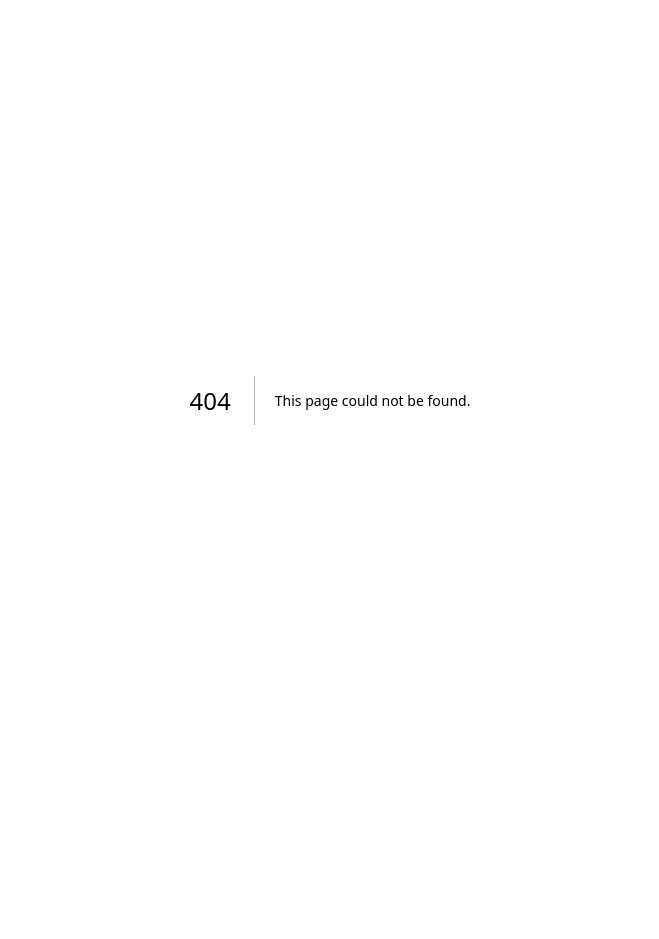
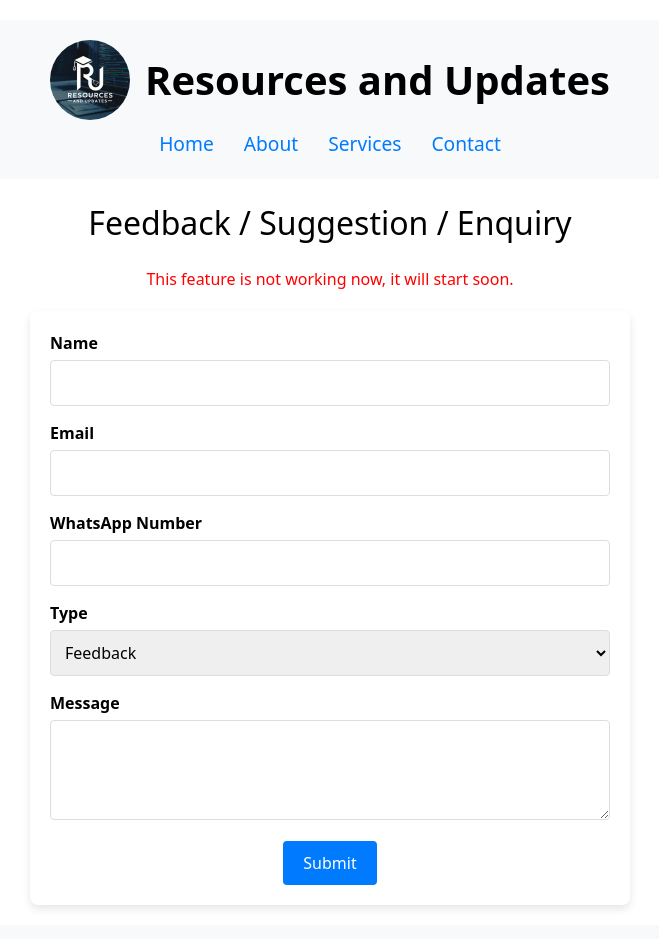
Before and after one commit to rohit-ayadav/ResourcesandUpdates, a Next.js app: page /feedback in a window 1280 px wide. Before the commit this address had no page. Shown: the top 939 px of the page, without its empty margins (310-969 px from the left). Before the commit the page ends 800 px from the top, so only its background shows below. Built offline with nearby package versions, Linux system fonts and the light colour scheme.

Commit message:
chore:Added feedback page

```diff
--- a/package.json
+++ b/package.json
@@ -13,6 +13,7 @@
     "@prisma/client": "^5.18.0",
     "@vercel/analytics": "^1.3.1",
     "@vercel/postgres": "^0.9.0",
+    "emailjs-com": "^3.2.0",
     "next": "14.2.5",
     "next-auth": "^4.24.7",
     "react": "^18",
--- /dev/null
+++ b/src/app/feedback/page.tsx
@@ -0,0 +1,275 @@
+"use client";
+import Link from 'next/link';
+import React, { useState } from 'react';
+
+export default function FeedbackPage() {
+    const [formData, setFormData] = useState({
+        name: '',
+        email: '',
+        whatsapp: '',
+        type: 'Feedback',
+        message: '',
+    });
+
+    const handleChange = (e: React.ChangeEvent<HTMLInputElement | HTMLTextAreaElement | HTMLSelectElement>) => {
+        setFormData({
+            ...formData,
+            [e.target.name]: e.target.value,
+        });
+    };
+
+    const handleSubmit = (e: React.FormEvent) => {
+        e.preventDefault();
+        // Handle form submission logic (store locally or send via email)
+        console.log('Form submitted:', formData);
+    };
+
+    return (
+        <div style={containerStyle}>
+            <header style={headerStyle}>
+                <div style={headerContentStyle}>
+                    <img src="/logo.jpg" alt="Resources and Updates Logo" style={logoStyle} />
+                    <h1 style={headerTitleStyle}>Resources and Updates</h1>
+                </div>
+                <nav style={navStyle}>
+                    <Link href="/" style={navLinkStyle}>Home</Link>
+                    <Link href="/#about" style={navLinkStyle}>About</Link>
+                    <Link href="/#services" style={navLinkStyle}>Services</Link>
+                    <Link href="/#contact" style={navLinkStyle}>Contact</Link>
+                </nav>
+            </header>
+
+            <main style={mainContentStyle}>
+                <h2 style={subHeaderStyle}>Feedback / Suggestion / Enquiry</h2>
+                <p style={warningTextStyle}>This feature is not working now, it will start soon.</p>
+                <form onSubmit={handleSubmit} style={formStyle}>
+                    <div style={inputGroupStyle}>
+                        <label htmlFor="name" style={labelStyle}>Name</label>
+                        <input
+                            type="text"
+                            id="name"
+                            name="name"
+                            value={formData.name}
+                            onChange={handleChange}
+                            style={inputStyle}
+                            required
+                        />
+                    </div>
+
+                    <div style={inputGroupStyle}>
+                        <label htmlFor="email" style={labelStyle}>Email</label>
+                        <input
+                            type="email"
+                            id="email"
+                            name="email"
+                            value={formData.email}
+                            onChange={handleChange}
+                            style={inputStyle}
+                            required
+                        />
+                    </div>
+
+                    <div style={inputGroupStyle}>
+                        <label htmlFor="whatsapp" style={labelStyle}>WhatsApp Number</label>
+                        <input
+                            type="tel"
+                            id="whatsapp"
+                            name="whatsapp"
+                            value={formData.whatsapp}
+                            onChange={handleChange}
+                            style={inputStyle}
+                            required
+                        />
+                    </div>
+
+                    <div style={inputGroupStyle}>
+                        <label htmlFor="type" style={labelStyle}>Type</label>
+                        <select
+                            id="type"
+                            name="type"
+                            value={formData.type}
+                            onChange={handleChange}
+                            style={selectStyle}
+                            required
+                        >
+                            <option value="Feedback">Feedback</option>
+                            <option value="Suggestion">Suggestion</option>
+                            <option value="Enquiry">Enquiry</option>
+                        </select>
+                    </div>
+
+                    <div style={inputGroupStyle}>
+                        <label htmlFor="message" style={labelStyle}>Message</label>
+                        <textarea
+                            id="message"
+                            name="message"
+                            value={formData.message}
+                            onChange={handleChange}
+                            style={textareaStyle}
+                            required
+                        />
+                    </div>
+
+                    <button type="submit" style={submitButtonStyle}>Submit</button>
+                </form>
+            </main>
+
+            <footer style={footerStyle}>
+                <p>Join our community for more updates!</p>
+                <div style={socialLinksStyle}>
+                    <Link href="https://linkedin.com/company/resources-and-updates/" target="_blank" rel="noopener noreferrer" style={socialLinkStyle}>LinkedIn</Link>
+                    <Link href="https://whatsapp.com/channel/0029VaVd6px8KMqnZk7qGJ2t" target="_blank" rel="noopener noreferrer" style={socialLinkStyle}>WhatsApp Channel</Link>
+                    <Link href="https://chat.whatsapp.com/DbHNlqyUrjX3TaRFhcAm2B" target="_blank" rel="noopener noreferrer" style={socialLinkStyle}>WhatsApp Group</Link>
+                </div>
+                <p style={footerTextStyle}>For inquiries, email us at <Link href="mailto:resourcesandupdates@gmail.com" style={linkStyle}>resourcesandupdates@gmail.com</Link></p>
+            </footer>
+        </div>
+    );
+}
+
+// Inline styles
+const containerStyle = {
+    maxWidth: '1000px',
+    margin: '0 auto',
+    padding: '20px',
+    textAlign: 'center' as const,
+};
+
+const headerStyle = {
+    marginBottom: '20px',
+    padding: '20px',
+    backgroundColor: '#f8f9fa',
+    borderRadius: '8px',
+    position: 'relative' as const,
+};
+
+const headerContentStyle = {
+    display: 'flex',
+    alignItems: 'center',
+    justifyContent: 'center',
+    marginBottom: '10px',
+};
+
+const logoStyle = {
+    height: '80px',
+    width: '80px',
+    borderRadius: '50%',
+    marginRight: '15px',
+};
+
+const headerTitleStyle = {
+    fontSize: '2.5em',
+    margin: '0',
+    fontWeight: 'bold',
+};
+
+const navStyle = {
+    display: 'flex',
+    justifyContent: 'center',
+};
+
+const navLinkStyle = {
+    color: '#007bff',
+    textDecoration: 'none' as const,
+    margin: '0 15px',
+    fontSize: '1.2em',
+};
+
+const mainContentStyle = {
+    textAlign: 'center' as const,
+};
+
+const subHeaderStyle = {
+    fontSize: '2em',
+    marginBottom: '20px',
+};
+
+const warningTextStyle = {
+    color: 'red',
+    fontSize: '1em',
+    marginBottom: '20px',
+};
+
+const formStyle = {
+    display: 'flex',
+    flexDirection: 'column' as const,
+    alignItems: 'center' as const,
+    gap: '15px',
+    maxWidth: '600px',
+    margin: '0 auto',
+    textAlign: 'left' as const,
+    boxShadow: '0 4px 8px rgba(0, 0, 0, 0.1)',
+    padding: '20px',
+    borderRadius: '8px',
+};
+
+const inputGroupStyle = {
+    width: '100%',
+};
+
+const labelStyle = {
+    display: 'block',
+    marginBottom: '5px',
+    fontWeight: 'bold' as const,
+};
+
+const inputStyle = {
+    width: '100%',
+    padding: '10px',
+    borderRadius: '4px',
+    border: '1px solid #ddd',
+    fontSize: '1em',
+};
+
+const selectStyle = {
+    width: '100%',
+    padding: '10px',
+    borderRadius: '4px',
+    border: '1px solid #ddd',
+    fontSize: '1em',
+};
+
+const textareaStyle = {
+    width: '100%',
+    padding: '10px',
+    borderRadius: '4px',
+    border: '1px solid #ddd',
+    fontSize: '1em',
+    height: '100px',
+};
+
+const submitButtonStyle = {
+    padding: '10px 20px',
+    backgroundColor: '#007bff',
+    color: 'white',
+    border: 'none',
+    borderRadius: '4px',
+    cursor: 'pointer' as const,
+};
+
+const footerStyle = {
+    marginTop: '20px',
+    padding: '10px',
+    backgroundColor: '#f8f9fa',
+    borderRadius: '8px',
+};
+
+const socialLinksStyle = {
+    margin: '10px 0',
+};
+
+const socialLinkStyle = {
+    color: '#007bff',
+    textDecoration: 'none' as const,
+    margin: '0 10px',
+    fontSize: '1.1em',
+};
+
+const footerTextStyle = {
+    marginTop: '10px',
+};
+
+const linkStyle = {
+    color: '#007bff',
+    textDecoration: 'none' as const,
+};
--- a/src/app/team/page.tsx
+++ b/src/app/team/page.tsx
@@ -1,3 +1,5 @@
+"use client";
+
 import Link from 'next/link';
 import React from 'react';
 
```
Also changed, not shown: 1 other file (tests, documents, lock files or other folders).
